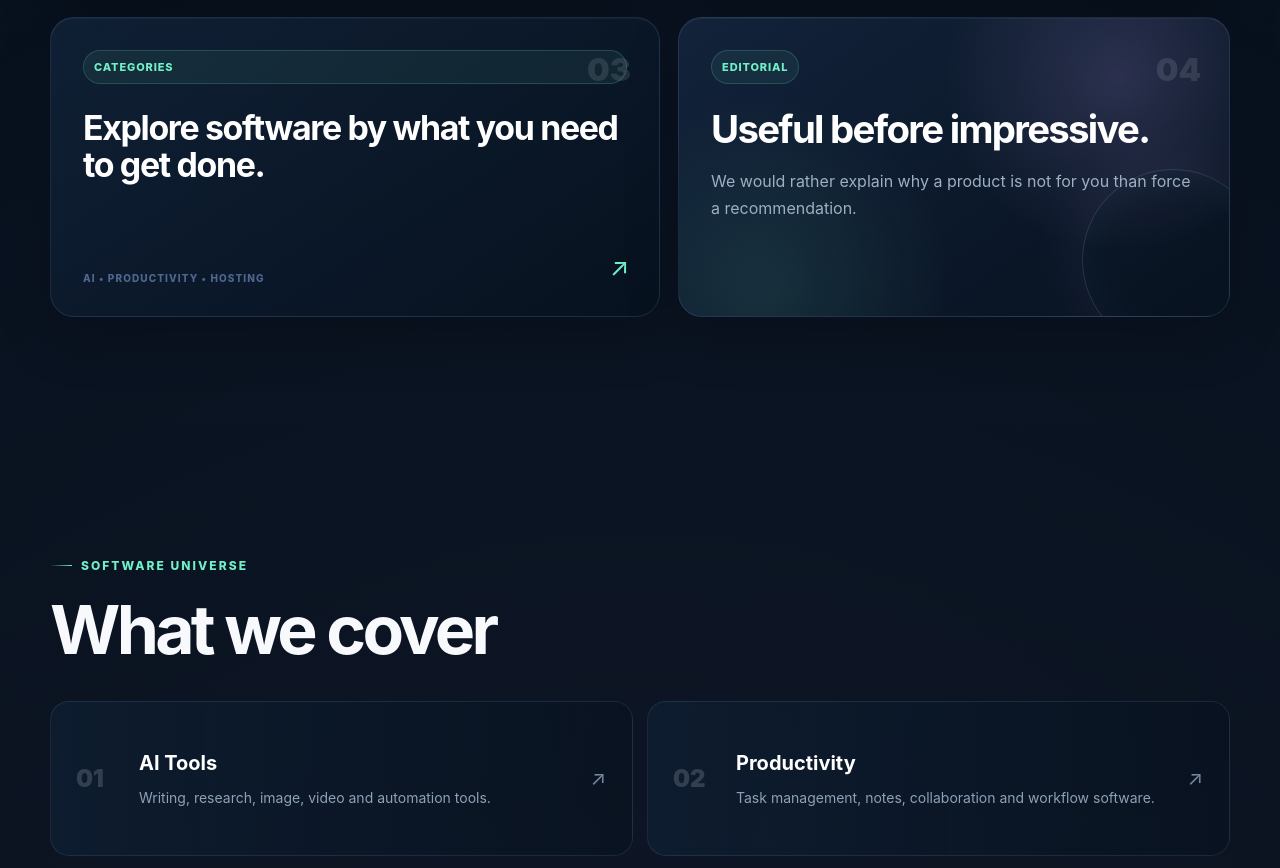
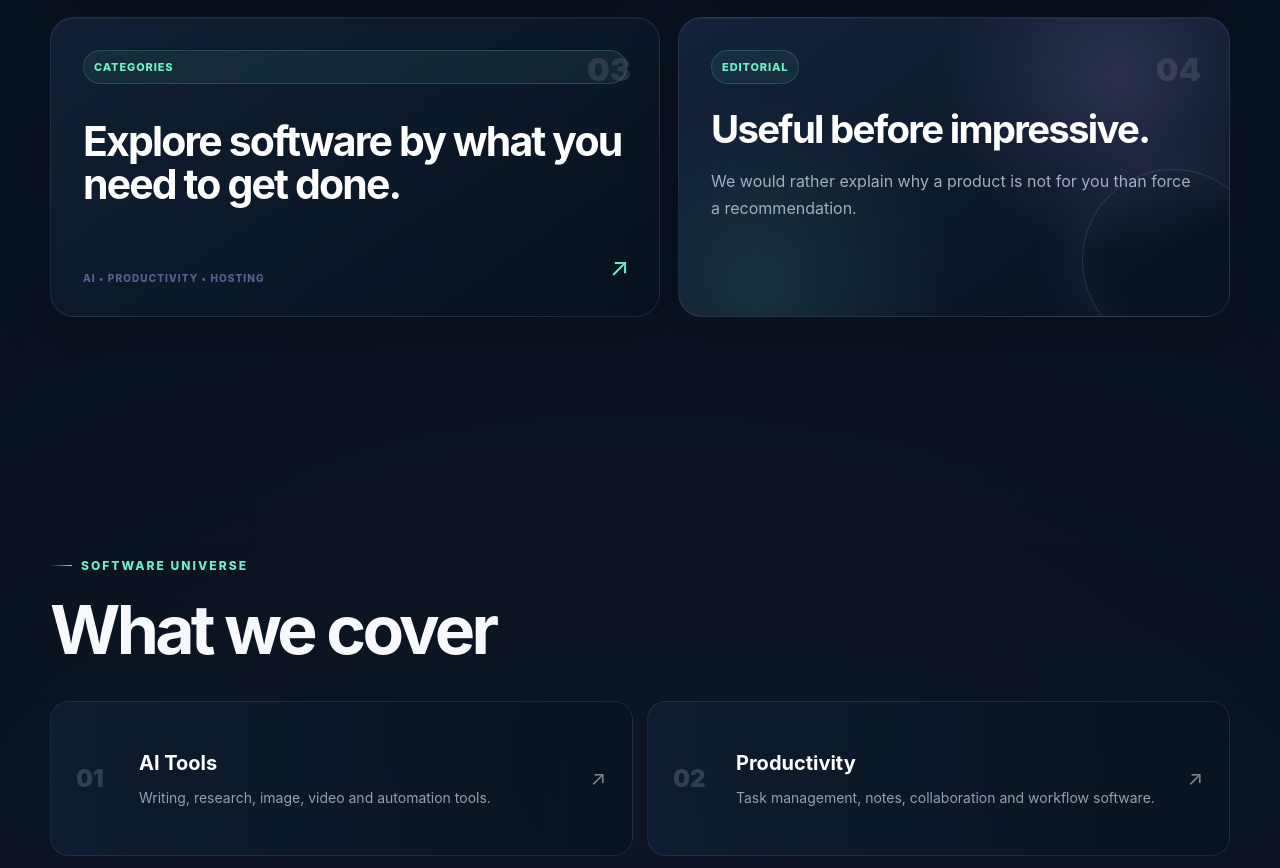
Before and after one commit to Joey5240/softlixo, a Next.js app: page / in a window 1280 px wide. Shown: the part 3620-4488 px from the top of the page. Built offline with nearby package versions, Linux system fonts and the light colour scheme.

Commit message:
Fix categories card alignment

```diff
--- a/app/globals.css
+++ b/app/globals.css
@@ -3955,3 +3955,26 @@ footer {
   right: 30px;
   bottom: 28px;
 }
+/* =========================================================
+   FORCE CARD 03 TO ALIGN WITH OTHER BENTO CARDS
+========================================================= */
+
+.bento-wide {
+  display: flex !important;
+  flex-direction: column !important;
+  justify-content: flex-start !important;
+}
+
+.bento-wide h3 {
+  margin-top: 36px !important;
+  margin-bottom: 0 !important;
+
+  max-width: 620px;
+  font-size: clamp(34px, 3.2vw, 54px);
+  line-height: 1.04;
+  letter-spacing: -0.045em;
+}
+
+.bento-wide::before {
+  margin: 0 !important;
+}
```
